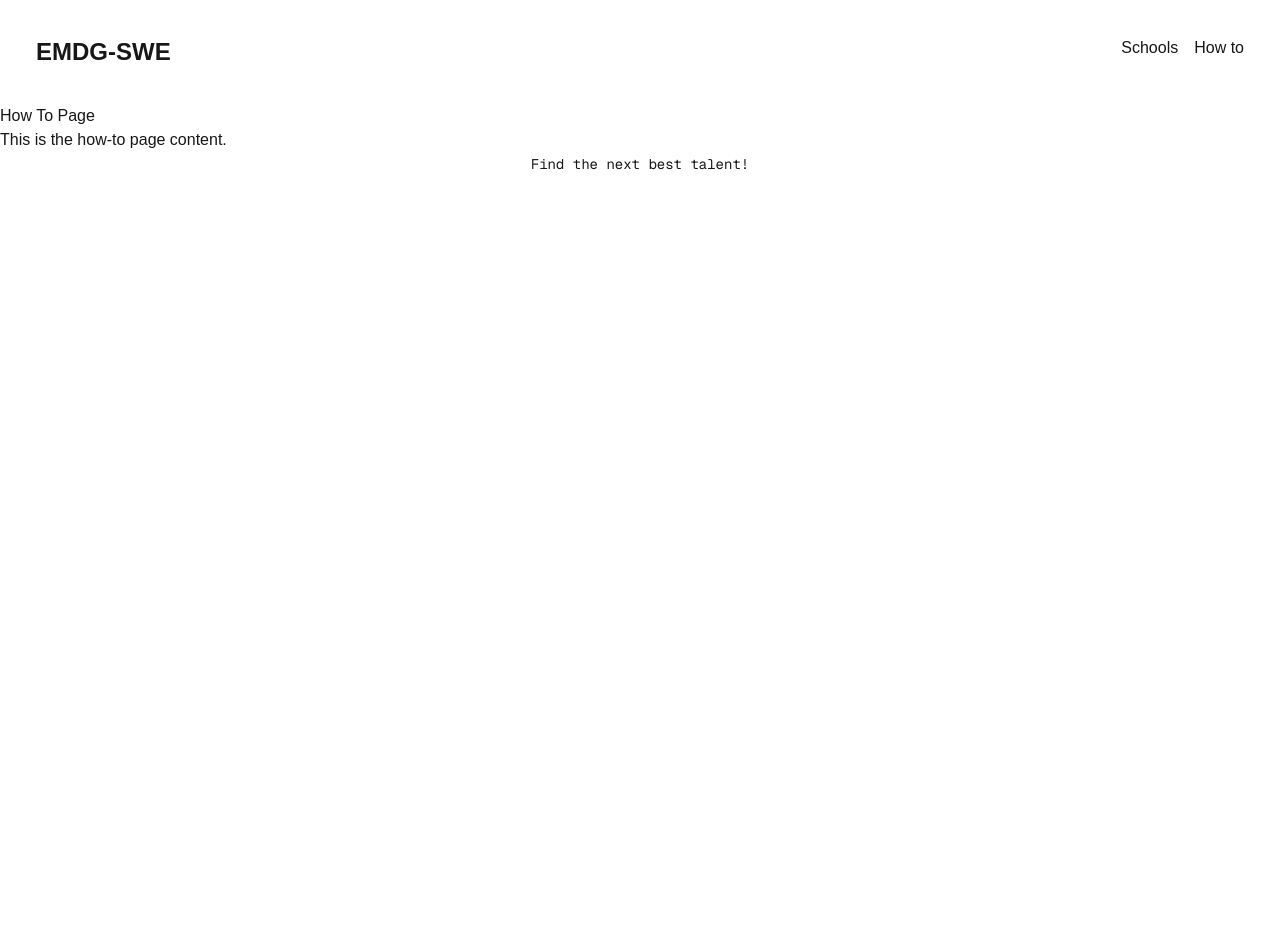
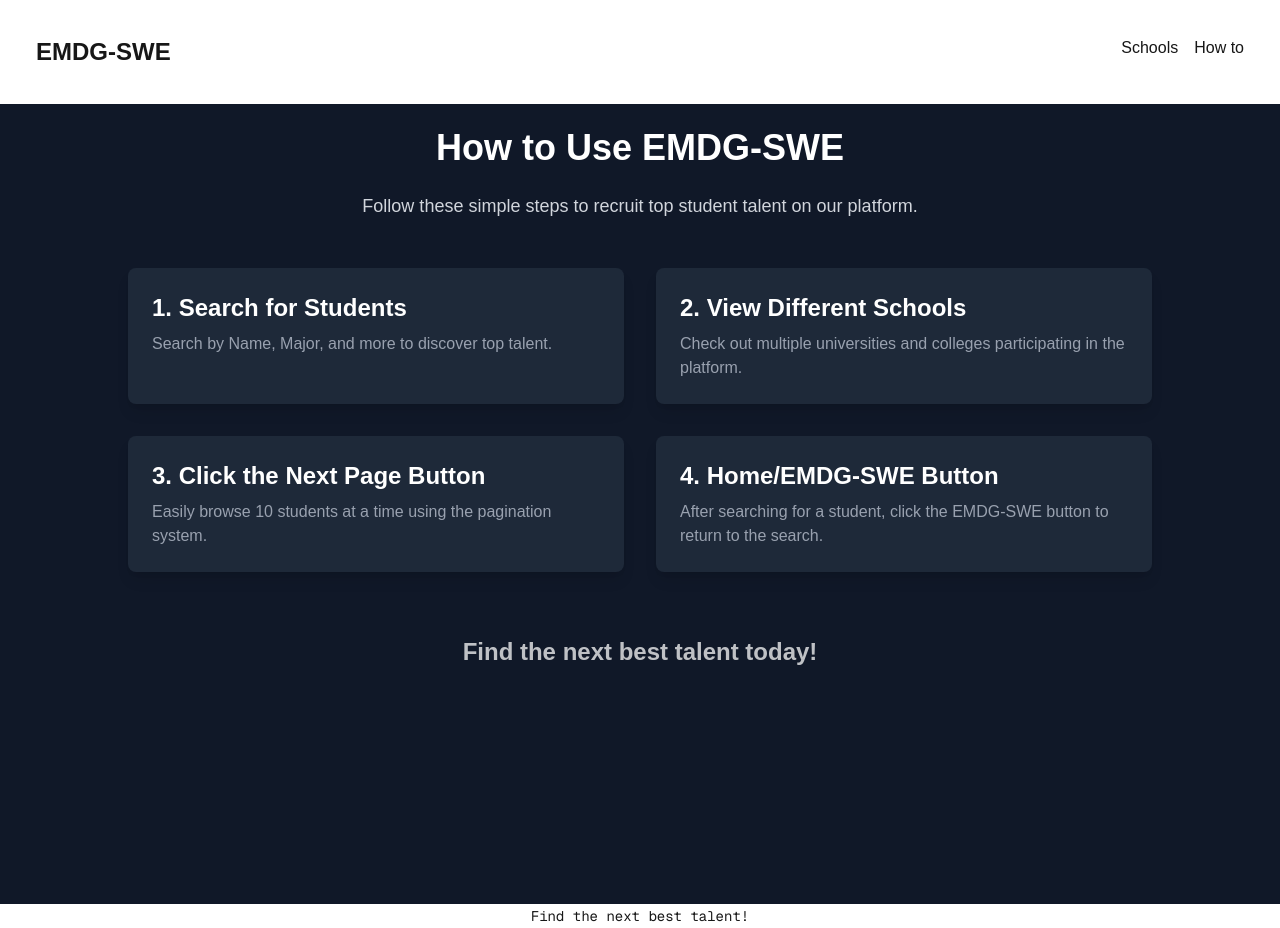
Before and after one commit to enoshlartey/swe-group-pj, a Next.js app in the folder emdg/: page /pages/howto in a window 1280 px wide. Before the commit the page ends 800 px from the top, so only its background shows below. Built offline with nearby package versions, Linux system fonts and the light colour scheme.

Commit message:
how to page updated

```diff
--- a/emdg/src/app/pages/howto/page.js
+++ b/emdg/src/app/pages/howto/page.js
@@ -1,8 +1,38 @@
 const HowTo = () => {
   return (
-    <div>
-      <h1>How To Page</h1>
-      <p>This is the how-to page content.</p>
+    <div className="min-h-screen bg-gray-900 text-white flex flex-col">
+      {/* Main Content */}
+      <main className="flex-grow p-6">
+        <div className="max-w-5xl mx-auto">
+          <h2 className="text-4xl font-bold mb-6 text-center">How to Use EMDG-SWE</h2>
+          <p className="text-lg text-gray-300 mb-12 text-center">
+            Follow these simple steps to recruit top student talent on our platform.
+          </p>
+
+          <div className="grid gap-8 md:grid-cols-2">
+            <div className="bg-gray-800 p-6 rounded-lg shadow-lg hover:shadow-xl transition">
+              <h3 className="text-2xl font-semibold mb-2">1. Search for Students</h3>
+              <p className="text-gray-400">Search by Name, Major, and more to discover top talent.</p>
+            </div>
+            <div className="bg-gray-800 p-6 rounded-lg shadow-lg hover:shadow-xl transition">
+              <h3 className="text-2xl font-semibold mb-2">2. View Different Schools</h3>
+              <p className="text-gray-400">Check out multiple universities and colleges participating in the platform.</p>
+            </div>
+            <div className="bg-gray-800 p-6 rounded-lg shadow-lg hover:shadow-xl transition">
+              <h3 className="text-2xl font-semibold mb-2">3. Click the Next Page Button</h3>
+              <p className="text-gray-400">Easily browse 10 students at a time using the pagination system.</p>
+            </div>
+            <div className="bg-gray-800 p-6 rounded-lg shadow-lg hover:shadow-xl transition">
+              <h3 className="text-2xl font-semibold mb-2">4. Home/EMDG-SWE Button</h3>
+              <p className="text-gray-400">After searching for a student, click the EMDG-SWE button to return to the search.</p>
+            </div>
+          </div>
+
+          <div className="text-center mt-16">
+            <p className="text-2xl font-bold animate-pulse">Find the next best talent today!</p>
+          </div>
+        </div>
+      </main>
     </div>
   );
 };
```
